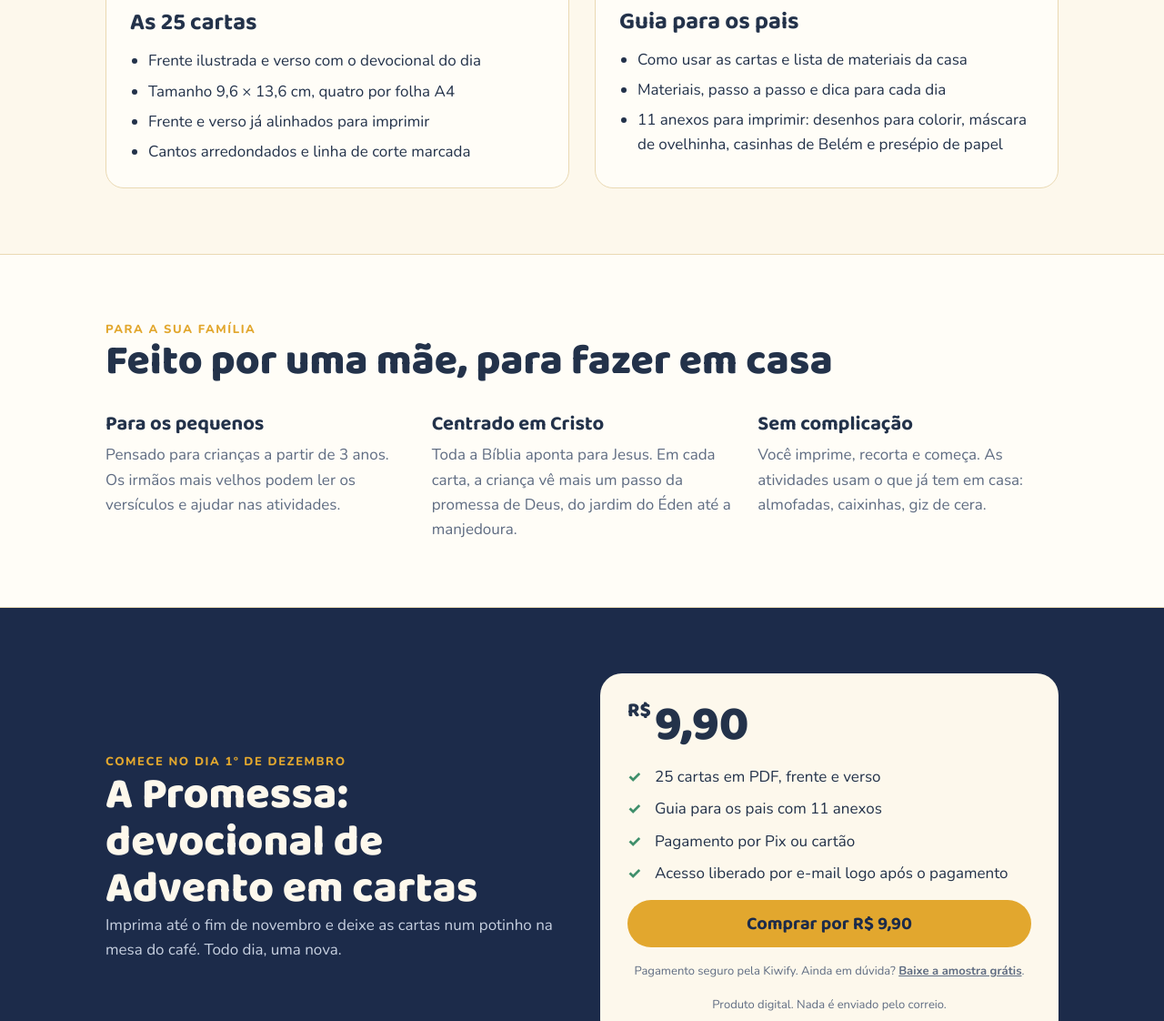
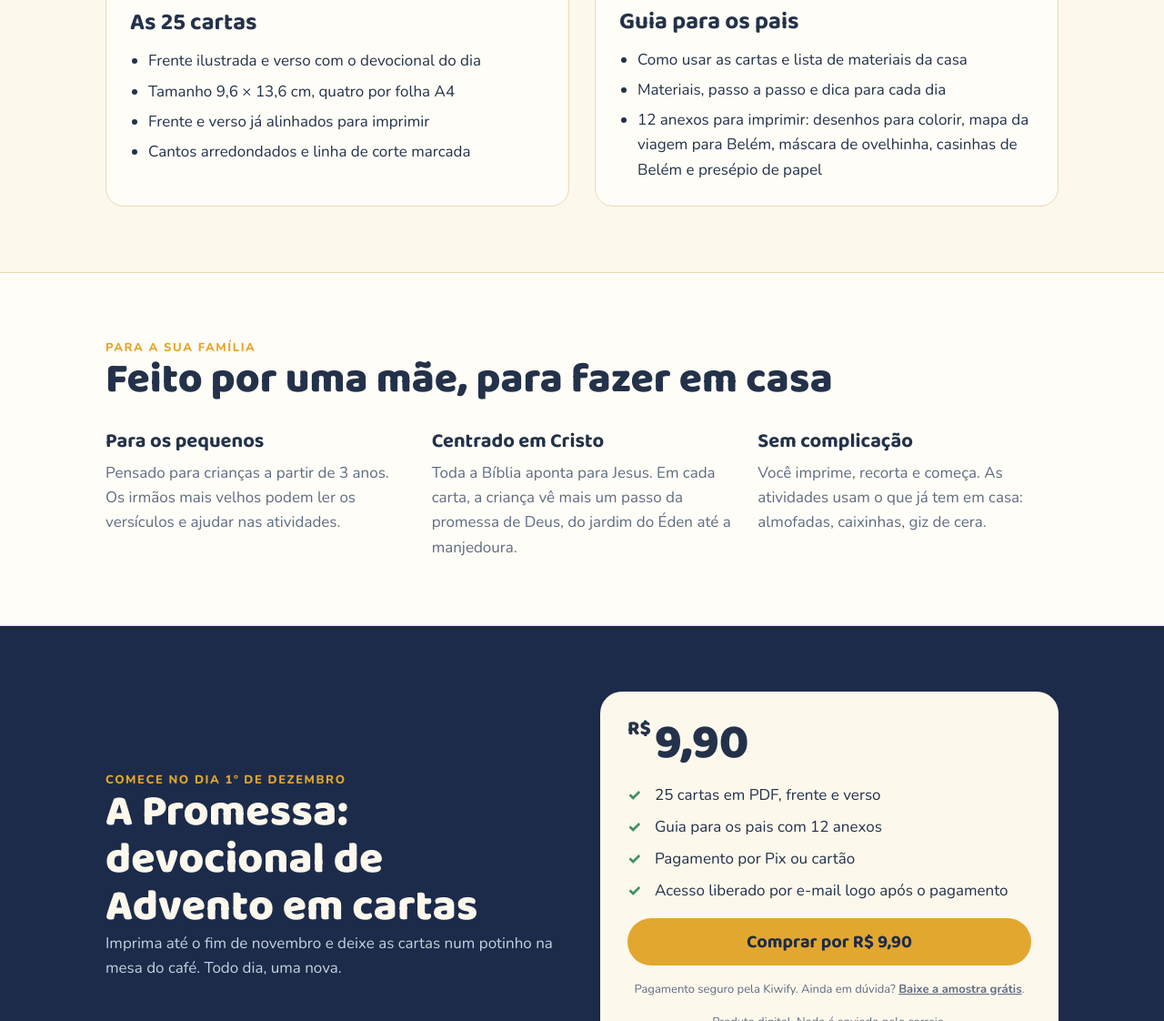
Before and after one commit to ElisaSchulz/educacao-infantil, a plain HTML site: page a-promessa/index.html in a window 1280 px wide. Shown: the part 3204-4326 px from the top of the page at 91% size. Drawn offline with nearby package versions, Linux system fonts and the light colour scheme.

Commit message:
A Promessa: novo desenho de Noé, mapa da viagem (Anexo 12) e 12 anexos na página
Co-Authored-By: Claude Opus 5.5 <noreply@anthropic.com>
Claude-Session: https://claude.ai/code/session_016oRgaBTEsNaL2Cu71mLPRz

```diff
--- a/a-promessa/index.html
+++ b/a-promessa/index.html
@@ -292,7 +292,7 @@ footer .wrap { display: grid; gap: 6px; }
           <ul>
             <li>Como usar as cartas e lista de materiais da casa</li>
             <li>Materiais, passo a passo e dica para cada dia</li>
-            <li>11 anexos para imprimir: desenhos para colorir, máscara de ovelhinha, casinhas de Belém e presépio de papel</li>
+            <li>12 anexos para imprimir: desenhos para colorir, mapa da viagem para Belém, máscara de ovelhinha, casinhas de Belém e presépio de papel</li>
           </ul>
         </article>
       </div>
@@ -322,7 +322,7 @@ footer .wrap { display: grid; gap: 6px; }
         <p class="big"><span>R$</span>9,90</p>
         <ul>
           <li>25 cartas em PDF, frente e verso</li>
-          <li>Guia para os pais com 11 anexos</li>
+          <li>Guia para os pais com 12 anexos</li>
           <li>Pagamento por Pix ou cartão</li>
           <li>Acesso liberado por e-mail logo após o pagamento</li>
         </ul>
```
Also changed, not shown: 1 other file.
